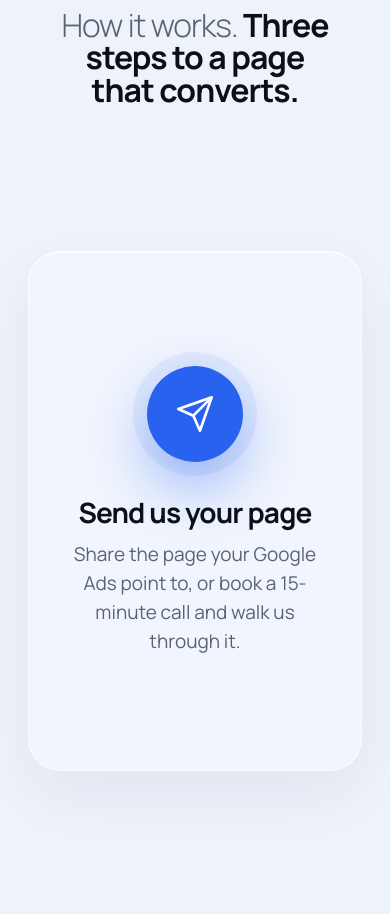
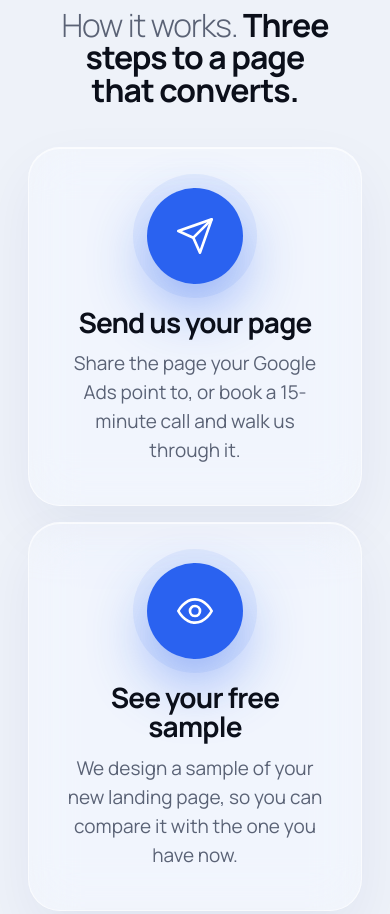
Before and after one commit to edgarespinx-design/Landspire, a plain HTML site: page index.html in a window 390 px wide. Shown: the part 4561-5475 px from the top of the page. Drawn offline with Linux system fonts and the light colour scheme.

Commit message:
Add files via upload

```diff
--- a/index.html
+++ b/index.html
@@ -236,6 +236,12 @@ footer a{transition:color .2s}footer a:hover{text-decoration:underline!important
 #conversion .calc>p{font-size:14px!important;line-height:20px!important}
 #conversion.g-mag2{background:radial-gradient(80% 40% at 0% 100%,rgba(140,96,255,.6),transparent 70%),radial-gradient(80% 40% at 100% 0%,rgba(64,190,255,.5),transparent 70%),linear-gradient(45deg,#2A62F0 0%,#123A9E 30%,#0B2263 50%,#123A9E 70%,#2A62F0 100%)!important;background-size:130% 130%,130% 130%,100% 100%!important;background-position:0% 100%,100% 0%,0 0;animation:driftM 16s ease-in-out infinite}
 .how-card>span:last-child{max-width:260px}
+#how>h2{margin-bottom:0!important}
+#how [data-pin]{height:auto!important}
+#how [data-pin]>div{position:static!important;height:auto!important}
+#how [data-pin] ol{position:static!important;display:flex;flex-direction:column;gap:16px}
+#how [data-hw]{position:relative!important;inset:auto!important;margin:0!important;width:100%!important;opacity:1!important;translate:none!important;scale:1!important;filter:none!important;pointer-events:auto!important}
+#how [data-hw]+[data-hw].pin-cards{margin-top:40px!important}
 .pin-cards{gap:20px!important}
 .pin-cards .cards{grid-template-columns:1fr!important;gap:10px!important}
 .pin-cards .cards>div{flex-direction:row!important;align-items:center!important;justify-content:flex-start!important;gap:16px!important;padding:24px 20px!important;min-height:124px!important}
@@ -243,7 +249,7 @@ footer a{transition:color .2s}footer a:hover{text-decoration:underline!important
 .pin-cards .cards>div>div:last-child{gap:4px!important}
 .pin-cards .cards>div>div:last-child>span:first-child{font-size:17px!important}
 .pin-cards .cards>div>div:last-child>span:last-child{font-size:14px!important;line-height:20px!important}
-.how-card{min-height:520px!important;justify-content:center!important;gap:36px!important;padding:40px 28px!important}
+.how-card{min-height:0!important;justify-content:center!important;gap:24px!important;padding:40px 28px!important}
 #about.g-mag{background:radial-gradient(80% 40% at 0% 100%,rgba(222,74,206,.55),transparent 70%),radial-gradient(80% 40% at 100% 0%,rgba(64,190,255,.5),transparent 70%),linear-gradient(45deg,#2A62F0 0%,#123A9E 30%,#0B2263 50%,#123A9E 70%,#2A62F0 100%)!important;background-size:130% 130%,130% 130%,100% 100%!important;background-position:0% 100%,100% 0%,0 0;animation:driftM 16s ease-in-out infinite}
 @keyframes driftM{0%,100%{background-position:0% 100%,100% 0%,0 0}50%{background-position:20% 80%,80% 20%,0 0}}
 }
```
